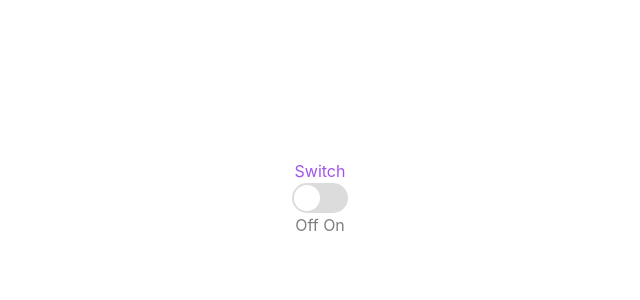
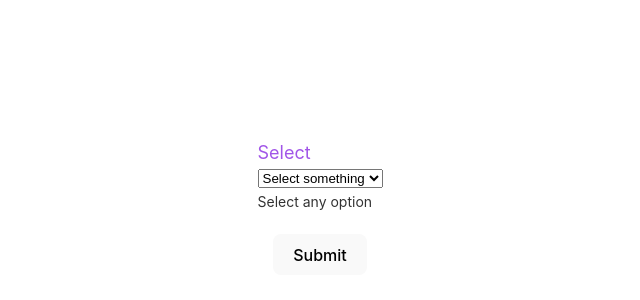
Before and after one commit to sac6inarya/react-form-lib, a React (Vite) app: page / in a window 1280 px wide. Shown: the part 202-502 px from the top of the page, without its empty margins (320-960 px from the left). Built offline with nearby package versions, Linux system fonts and the light colour scheme.

Commit message:
Selectfield done

```diff
--- a/src/App.tsx
+++ b/src/App.tsx
@@ -1,26 +1,52 @@
+import React from "react";
 import "./App.css";
+
 import { Formik } from "formik";
-import Switch, { SwitchFieldProps } from "./components/Switch";
+import * as Yup from "yup";
 
-const onOrOff: SwitchFieldProps = {
-  name: "switchValue",
-  label: "Switch",
-  helperText: "Off On",
+import SelectField, { SelectFProps } from "./components/Selectfield";
+import { Option } from "./Types";
+
+const options: Option[] = [
+  // { value: "", label: "Select something" },
+  { value: "one", label: "One" },
+  { value: "two", label: "Two" },
+];
+
+const selectFieldProps: SelectFProps = {
+  name: "select",
+  label: "Select",
+  options: options,
+  helperText: "Select any option",
+  emptyItem: "Select something",
 };
 
 function App() {
+  const validationSchema = Yup.object({
+    select: Yup.string().required("Required"),
+  });
+
+  const initialValues = {
+    name: "",
+    label: "",
+  };
   return (
     <div className="App">
       <Formik
-        initialValues={{}}
+        initialValues={initialValues}
+        validationSchema={validationSchema}
         onSubmit={(values) => {
           console.log(values);
         }}
       >
         {(formikProps) => {
           return (
-            <form>
-              <Switch formikProps={formikProps} fieldProps={onOrOff} />
+            <form onSubmit={formikProps.handleSubmit}>
+              <SelectField
+                fieldProps={selectFieldProps}
+                formikProps={formikProps}
+              />
+              <button type="submit">Submit</button>
             </form>
           );
         }}
--- a/src/Types/index.ts
+++ b/src/Types/index.ts
@@ -3,3 +3,8 @@ import { FormikProps } from "formik";
 export interface FieldProps {
   formikProps: FormikProps<any>;
 }
+
+export interface Option {
+  label: string;
+  value: string;
+}
--- /dev/null
+++ b/src/Utils.tsx
@@ -0,0 +1,9 @@
+import { FormikValues } from "formik";
+import { get } from "lodash";
+
+export const getFieldError = (fieldName: string, formikProps: FormikValues) => {
+  const fieldError = get(formikProps, `errors.${fieldName}`);
+  const isTouched = get(formikProps, `touched.${fieldName}`);
+  if (!isTouched && formikProps.submitCount < 1) return "";
+  return fieldError;
+};
--- a/src/components/Checkbox/index.tsx
+++ b/src/components/Checkbox/index.tsx
@@ -50,9 +50,9 @@ const CheckBox: React.FC<CheckBoxProps> = ({ formikProps, fieldProps }) => {
       {(fieldError || helperText) && (
         <div>
           {fieldError ? (
-            <span className="error">{fieldError}</span>
+            <span className="error checkboxerror">{fieldError}</span>
           ) : (
-            <span className="helper-text">{helperText} </span>
+            <span className="helper-text helpertext">{helperText} </span>
           )}
         </div>
       )}
--- /dev/null
+++ b/src/components/Selectfield/index.tsx
@@ -0,0 +1,60 @@
+import React from "react";
+import { getFieldError } from "../../Utils";
+import { FieldProps, Option } from "../../Types";
+import { isString } from "lodash";
+import "./styles.css";
+
+export interface SelectFProps {
+  name: string;
+  label?: string;
+  options?: Option[];
+  emptyItem?: string | boolean;
+  helperText?: string;
+}
+interface SelectFieldProps extends FieldProps {
+  fieldProps: SelectFProps;
+}
+
+const SelectField: React.FC<SelectFieldProps> = ({
+  fieldProps,
+  formikProps,
+}) => {
+  const { name, label, options = [], emptyItem, helperText } = fieldProps;
+  const fieldError = getFieldError(name, formikProps) || "";
+  const emptyItemText = isString(emptyItem) ? emptyItem : "Empty";
+
+  console.log(fieldError, emptyItemText);
+  const optionList = emptyItem
+    ? [{ value: "", label: emptyItemText }, ...options]
+    : options;
+
+  return (
+    <div className="select-field">
+      <label htmlFor={name} className="select-label">
+        {label}
+      </label>
+      <div className="select-container">
+        <select id={name} onChange={formikProps.handleChange}>
+          {optionList.map((it) => {
+            return (
+              <option key={it.value} value={it.value}>
+                {it.label}
+              </option>
+            );
+          })}
+        </select>
+      </div>
+
+      {(helperText || fieldError) && (
+        <span>
+          {fieldError ? (
+            <span className="select-error error">{fieldError}</span>
+          ) : (
+            <span className="helper-text helpertext">{helperText}</span>
+          )}
+        </span>
+      )}
+    </div>
+  );
+};
+export default SelectField;
--- /dev/null
+++ b/src/components/Selectfield/styles.css
@@ -0,0 +1,24 @@
+.select-field {
+    margin: auto;
+    padding: auto;
+    text-align: left;
+    margin: 20px;
+    width: 100%;
+    }
+
+    .select-label {
+    color: blueviolet;
+    font-size: 18px;
+    opacity: .8;
+    }
+
+    .helper-text {
+    color: black;
+    font-size: 14px;
+    opacity: .8;
+    }
+    .select-error{
+        color: red;
+        font-size: 14px;
+        opacity: .8;
+    }
--- a/src/components/Switch/index.tsx
+++ b/src/components/Switch/index.tsx
@@ -33,7 +33,7 @@ const Switch: React.FC<SwithcProps> = ({ formikProps, fieldProps }) => {
         />
         <span className="slider round"></span>
       </label>
-      <span className="helper-text">{helperText}</span>
+      <span className="helper-text helpertext">{helperText}</span>
     </div>
   );
 };
```
Also changed, not shown: src/components/Radio/index.tsx (+4 -5 lines).
